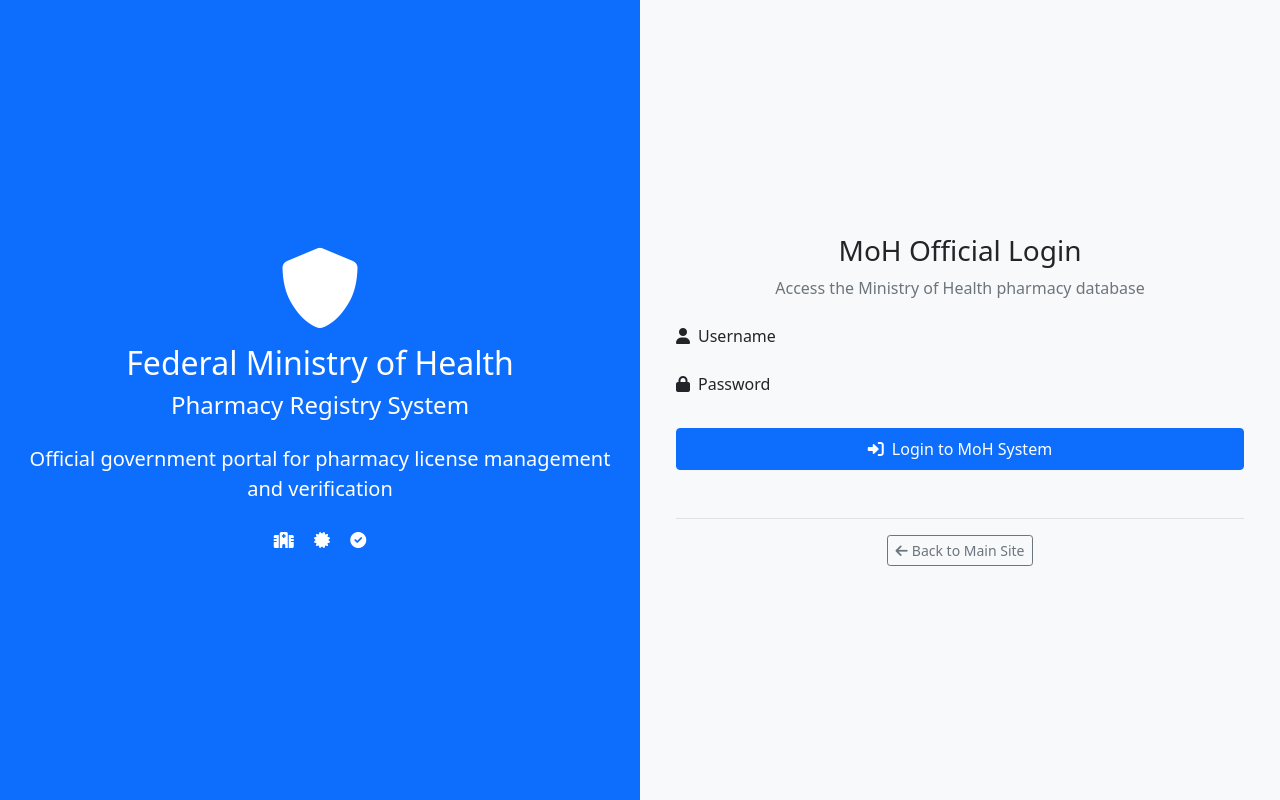
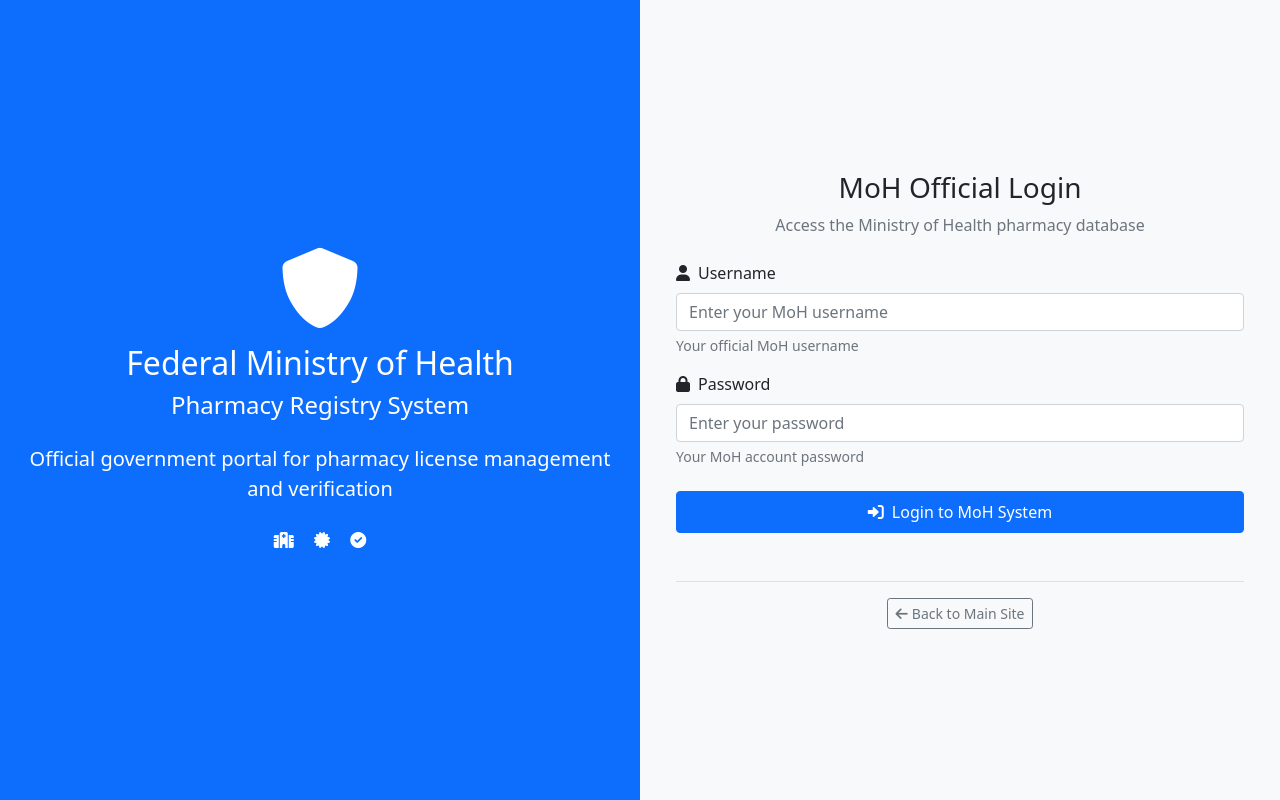
Before and after one commit to amanu477/medfinder, a Django app: page /moh/ in a window 1280 px wide. Run offline with Django 4.2, Linux system fonts and the light colour scheme; some libraries are stand-ins or nearby versions.

Commit message:
Enhance Ministry of Health officer login process with improved security
Implements MoHLoginForm in moh/views.py for improved authentication and form validation.

Replit-Commit-Author: Agent
Replit-Commit-Session-Id: 54b1672d-2e30-4eca-af63-8a5bea036c5b
Replit-Commit-Screenshot-Url: https://storage.googleapis.com/screenshot-production-us-central1/86b78c18-036e-4fa8-9dfb-f8589a24e402/2ce7da86-f30d-410f-aa9d-28c0cd6f53ab.jpg

```diff
--- /dev/null
+++ b/moh/forms.py
@@ -0,0 +1,111 @@
+from django import forms
+from django.contrib.auth.forms import AuthenticationForm
+from django.contrib.auth import authenticate
+from .models import MoHOfficer
+
+
+class MoHLoginForm(AuthenticationForm):
+    """Custom login form for Ministry of Health officers"""
+
+    username = forms.CharField(
+        max_length=150,
+        widget=forms.TextInput(attrs={
+            'class': 'form-control',
+            'placeholder': 'Enter your MoH username',
+            'id': 'username',
+            'required': True
+        }),
+        help_text="Your official MoH username"
+    )
+
+    password = forms.CharField(
+        widget=forms.PasswordInput(attrs={
+            'class': 'form-control',
+            'placeholder': 'Enter your password',
+            'id': 'password',
+            'required': True
+        }),
+        help_text="Your MoH account password"
+    )
+
+    def clean(self):
+        username = self.cleaned_data.get('username')
+        password = self.cleaned_data.get('password')
+
+        if username and password:
+            self.user_cache = authenticate(
+                self.request,
+                username=username,
+                password=password
+            )
+
+            if self.user_cache is None:
+                raise forms.ValidationError(
+                    "Invalid login credentials. Please check your username and password."
+                )
+            else:
+                # Check if user is an active MoH officer
+                try:
+                    moh_officer = MoHOfficer.objects.get(
+                        user=self.user_cache,
+                        is_active=True
+                    )
+                except MoHOfficer.DoesNotExist:
+                    raise forms.ValidationError(
+                        "Access denied. Only authorized Ministry of Health officers can access this system."
+                    )
+
+                if not self.user_cache.is_active:
+                    raise forms.ValidationError(
+                        "Your account has been deactivated. Please contact the system administrator."
+                    )
+
+        return self.cleaned_data
+
+
+class MoHOfficerProfileForm(forms.ModelForm):
+    """Form for MoH officer profile management"""
+
+    class Meta:
+        model = MoHOfficer
+        fields = ['officer_id', 'department', 'position', 'phone', 'email']
+        widgets = {
+            'officer_id': forms.TextInput(attrs={
+                'class': 'form-control',
+                'readonly': True
+            }),
+            'department': forms.Select(attrs={
+                'class': 'form-select'
+            }),
+            'position': forms.TextInput(attrs={
+                'class': 'form-control',
+                'placeholder': 'Your position/title'
+            }),
+            'phone': forms.TextInput(attrs={
+                'class': 'form-control',
+                'placeholder': '+251-XXX-XXX-XXX'
+            }),
+            'email': forms.EmailInput(attrs={
+                'class': 'form-control',
+                'placeholder': 'name@moh.gov.et'
+            }),
+        }
+
+    def clean_email(self):
+        email = self.cleaned_data.get('email')
+        if email and not email.endswith('@moh.gov.et'):
+            raise forms.ValidationError(
+                "Please use your official MoH email address (@moh.gov.et)"
+            )
+        return email
+
+    def clean_phone(self):
+        phone = self.cleaned_data.get('phone')
+        if phone:
+            # Remove spaces and dashes
+            phone = phone.replace(' ', '').replace('-', '')
+            if not phone.startswith('+251') and not phone.startswith('09'):
+                raise forms.ValidationError(
+                    "Please enter a valid Ethiopian phone number"
+                )
+        return phone
--- a/moh/views.py
+++ b/moh/views.py
@@ -9,29 +9,28 @@ from django.utils import timezone
 from datetime import datetime, timedelta
 
 from .models import MoHPharmacyRecord, VerificationRequest, MoHOfficer, ComplianceAlert
+from .forms import MoHLoginForm
 from pharmacy.models import Pharmacy
 from customer.models import Customer
 
 
 def moh_login(request):
-    """MoH officer login"""
+    """MoH officer login with improved form handling"""
     if request.method == 'POST':
-        username = request.POST.get('username')
-        password = request.POST.get('password')
+        form = MoHLoginForm(request, data=request.POST)
+        if form.is_valid():
+            user = form.get_user()
+            login(request, user)
+            messages.success(request, f'Welcome, {user.get_full_name()}! You have successfully logged into the MoH system.')
+            return redirect('moh_dashboard')
+        else:
+            # Form errors will be displayed in the template
+            for error in form.non_field_errors():
+                messages.error(request, error)
+    else:
+        form = MoHLoginForm()
 
-        user = authenticate(request, username=username, password=password)
-        if user is not None:
-            # Check if user is MoH officer
-            try:
-                moh_officer = MoHOfficer.objects.get(user=user, is_active=True)
-                login(request, user)
-                return redirect('moh_dashboard')
-            except MoHOfficer.DoesNotExist:
-                messages.error(request, 'Access denied. MoH officer credentials required.')
-        else:
-            messages.error(request, 'Invalid credentials.')
-
-    return render(request, 'moh/login.html')
+    return render(request, 'moh/login.html', {'form': form})
 
 
 @login_required
--- a/templates/moh/login.html
+++ b/templates/moh/login.html
@@ -44,11 +44,31 @@
 
                     <form method="post" class="needs-validation" novalidate>
                         {% csrf_token %}
+
+                        <!-- Display form errors -->
+                        {% if form.non_field_errors %}
+                            <div class="alert alert-danger">
+                                {% for error in form.non_field_errors %}
+                                    <div>{{ error }}</div>
+                                {% endfor %}
+                            </div>
+                        {% endif %}
+
                         <div class="mb-3">
                             <label for="{{ form.username.id_for_label }}" class="form-label">
                                 <i class="fas fa-user me-2"></i>Username
                             </label>
                             {{ form.username }}
+                            {% if form.username.errors %}
+                                <div class="invalid-feedback d-block">
+                                    {% for error in form.username.errors %}
+                                        {{ error }}
+                                    {% endfor %}
+                                </div>
+                            {% endif %}
+                            {% if form.username.help_text %}
+                                <div class="form-text">{{ form.username.help_text }}</div>
+                            {% endif %}
                         </div>
 
                         <div class="mb-4">
@@ -56,6 +76,16 @@
                                 <i class="fas fa-lock me-2"></i>Password
                             </label>
                             {{ form.password }}
+                            {% if form.password.errors %}
+                                <div class="invalid-feedback d-block">
+                                    {% for error in form.password.errors %}
+                                        {{ error }}
+                                    {% endfor %}
+                                </div>
+                            {% endif %}
+                            {% if form.password.help_text %}
+                                <div class="form-text">{{ form.password.help_text }}</div>
+                            {% endif %}
                         </div>
 
                         <button type="submit" class="btn btn-primary w-100 py-2">
```
